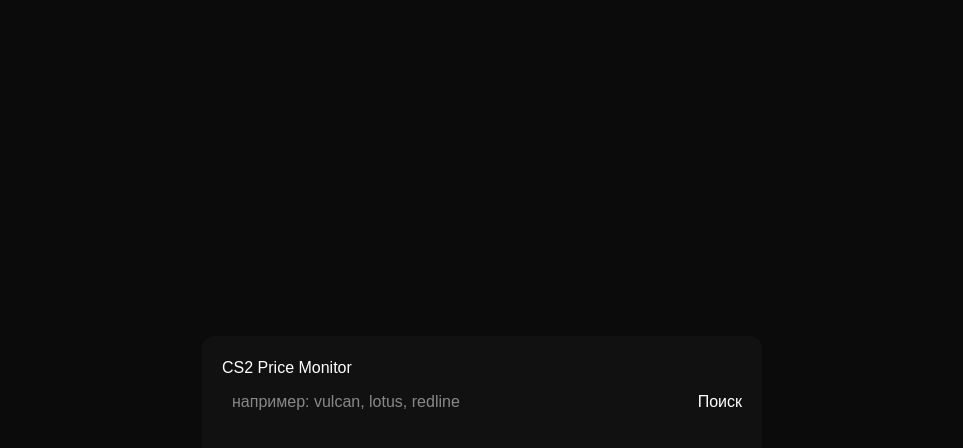
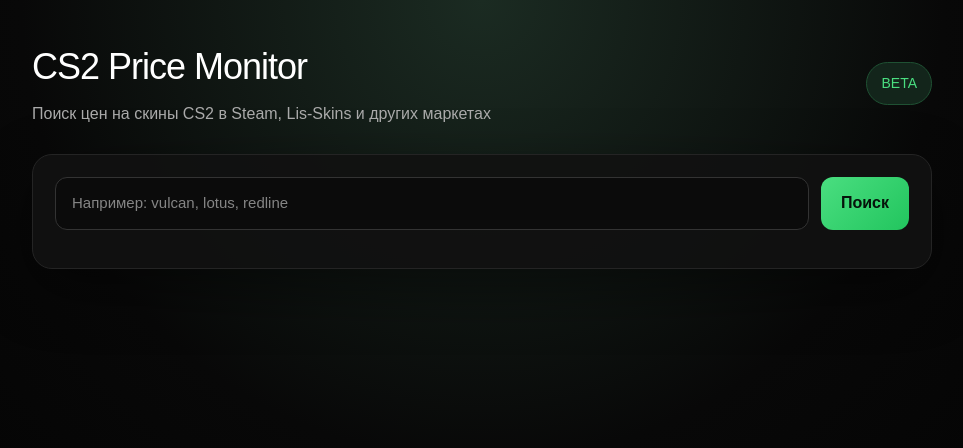
Before and after one commit to mittiekir/cs2-site, a Next.js app: page / in a window 1280 px wide. Shown: the top 448 px of the page, without its empty margins (158-1121 px from the left). Built offline with nearby package versions, Linux system fonts and the light colour scheme.

Commit message:
improve design

```diff
--- a/app/page.tsx
+++ b/app/page.tsx
@@ -31,6 +31,7 @@
   const [filtered, setFiltered] = useState<string[]>([]);
   const [selectedSkin, setSelectedSkin] = useState("");
   const [results, setResults] = useState<PriceItem[]>([]);
+  const [loading, setLoading] = useState(false);
 
   const conditions = [
     "Factory New",
@@ -81,9 +82,11 @@
 
     setFiltered(found);
     setResults([]);
+    setSelectedSkin("");
   };
 
   const fetchPrices = async (skinName: string) => {
+    setLoading(true);
     setSelectedSkin(skinName);
     setFiltered([]);
 
@@ -110,10 +113,7 @@
 
         if (steamRaw) {
           const num = parseFloat(
-            steamRaw
-              .replace("$", "")
-              .replace(",", "")
-              .trim()
+            steamRaw.replace("$", "").replace(",", "").trim()
           );
 
           steamRub = `${Math.round(num * usdToRub)} ₽`;
@@ -155,84 +155,263 @@
     }
 
     setResults(items);
+    setLoading(false);
   };
 
   return (
     <main style={{
+      minHeight: "100vh",
+      background: "radial-gradient(circle at top, #1b2b22 0%, #080808 45%, #000 100%)",
+      color: "white",
+      fontFamily: "Arial, sans-serif",
+      padding: "40px 16px"
+    }}>
+      <div style={{
+        maxWidth: "900px",
+        margin: "0 auto"
+      }}>
+        <header style={{
+          marginBottom: "28px",
           display: "flex",
-      justifyContent: "center",
+          justifyContent: "space-between",
           alignItems: "center",
-      minHeight: "100vh",
+          gap: "20px"
+        }}>
+          <div>
+            <h1 style={{
+              fontSize: "36px",
+              margin: 0,
+              letterSpacing: "-1px"
+            }}>
+              CS2 Price Monitor
+            </h1>
+            <p style={{
+              color: "#aaa",
+              marginTop: "8px"
+            }}>
+              Поиск цен на скины CS2 в Steam, Lis-Skins и других маркетах
+            </p>
+          </div>
+
+          <div style={{
+            padding: "10px 14px",
+            background: "#13251b",
+            color: "#4ade80",
+            borderRadius: "999px",
+            fontSize: "14px",
+            border: "1px solid #1f5133"
+          }}>
+            BETA
+          </div>
+        </header>
+
+        <section style={{
+          background: "rgba(17,17,17,0.9)",
+          border: "1px solid #242424",
+          borderRadius: "20px",
+          padding: "22px",
+          boxShadow: "0 20px 60px rgba(0,0,0,0.45)"
+        }}>
+          <div style={{
+            display: "flex",
+            gap: "12px",
+            marginBottom: "16px"
+          }}>
+            <input
+              placeholder="Например: vulcan, lotus, redline"
+              value={query}
+              onChange={(e) => setQuery(e.target.value)}
+              onKeyDown={(e) => {
+                if (e.key === "Enter") searchSkins();
+              }}
+              style={{
+                flex: 1,
+                padding: "14px 16px",
+                borderRadius: "12px",
+                border: "1px solid #333",
                 background: "#0b0b0b",
                 color: "white",
-      fontFamily: "Arial"
-    }}>
-      <div style={{
-        width: "560px",
-        background: "#111",
-        padding: "20px",
-        borderRadius: "12px"
-      }}>
-        <h1>CS2 Price Monitor</h1>
+                outline: "none",
+                fontSize: "15px"
+              }}
+            />
 
-        <div style={{ display: "flex", gap: 10 }}>
-          <input
-            placeholder="например: vulcan, lotus, redline"
-            value={query}
-            onChange={(e) => setQuery(e.target.value)}
-            style={{ flex: 1, padding: "10px" }}
-          />
-          <button onClick={searchSkins}>Поиск</button>
+            <button
+              onClick={searchSkins}
+              style={{
+                padding: "14px 20px",
+                borderRadius: "12px",
+                border: "none",
+                background: "linear-gradient(135deg, #4ade80, #22c55e)",
+                color: "#06130b",
+                fontWeight: "bold",
+                cursor: "pointer"
+              }}
+            >
+              Поиск
+            </button>
           </div>
 
           {selectedSkin && (
-          <p style={{ color: "#aaa", marginTop: 10 }}>
-            Выбран скин: {selectedSkin}
-          </p>
+            <div style={{
+              marginBottom: "18px",
+              padding: "12px 14px",
+              background: "#101c15",
+              border: "1px solid #1f5133",
+              borderRadius: "12px",
+              color: "#b7f7cc"
+            }}>
+              Выбран скин: <b>{selectedSkin}</b>
+            </div>
           )}
 
-        <div style={{ marginTop: 15 }}>
+          {filtered.length > 0 && (
+            <div style={{
+              display: "grid",
+              gap: "8px",
+              marginBottom: "20px"
+            }}>
               {filtered.map((skin, i) => (
-            <div
+                <button
                   key={i}
                   onClick={() => fetchPrices(skin)}
                   style={{
-                padding: "10px",
-                background: "#1a1a1a",
-                marginBottom: "6px",
+                    textAlign: "left",
+                    padding: "12px 14px",
+                    background: "#181818",
+                    color: "white",
+                    border: "1px solid #292929",
+                    borderRadius: "12px",
                     cursor: "pointer",
-                borderRadius: "8px"
+                    fontSize: "15px"
                   }}
                 >
                   {skin}
-            </div>
+                </button>
               ))}
             </div>
+          )}
 
-        <div style={{ marginTop: 20 }}>
+          {loading && (
+            <div style={{
+              padding: "18px",
+              background: "#181818",
+              borderRadius: "14px",
+              color: "#aaa",
+              textAlign: "center"
+            }}>
+              Загружаю цены...
+            </div>
+          )}
+
+          <div style={{
+            display: "grid",
+            gap: "12px"
+          }}>
             {results.map((item, i) => (
               <div key={i} style={{
-              padding: "10px",
-              background: "#1a1a1a",
-              marginBottom: "8px",
-              borderRadius: "8px"
+                padding: "16px",
+                background: "#181818",
+                border: "1px solid #2a2a2a",
+                borderRadius: "16px"
               }}>
-              <div style={{ fontWeight: "bold" }}>
+                <div style={{
+                  display: "flex",
+                  justifyContent: "space-between",
+                  alignItems: "center",
+                  marginBottom: "10px"
+                }}>
+                  <strong style={{ fontSize: "16px" }}>
                     {item.condition}
+                  </strong>
+
+                  <span style={{
+                    fontSize: "13px",
+                    color: "#aaa"
+                  }}>
+                    CS2
+                  </span>
                 </div>
 
-              <div style={{ marginTop: 5 }}>
-                <div>Steam: {item.steamPrice} ({item.steamRub})</div>
-                <div>Skinport: {item.skinportPrice}</div>
+                <div style={{
+                  display: "grid",
+                  gridTemplateColumns: "1fr 1fr",
+                  gap: "10px"
+                }}>
+                  <div style={{
+                    padding: "12px",
+                    background: "#0d0d0d",
+                    borderRadius: "12px"
+                  }}>
+                    <div style={{ color: "#aaa", fontSize: "13px" }}>
+                      Steam
+                    </div>
+                    <div style={{ color: "#4ade80", fontWeight: "bold", marginTop: "4px" }}>
+                      {item.steamPrice}
+                    </div>
+                    <div style={{ color: "#ddd", fontSize: "14px" }}>
+                      {item.steamRub}
+                    </div>
                   </div>
 
-              <div style={{ marginTop: 5, display: "flex", gap: 10 }}>
-                <a href={item.linkSteam} target="_blank">Steam</a>
-                <a href={item.linkLis} target="_blank">Lis-Skins</a>
+                  <div style={{
+                    padding: "12px",
+                    background: "#0d0d0d",
+                    borderRadius: "12px"
+                  }}>
+                    <div style={{ color: "#aaa", fontSize: "13px" }}>
+                      Skinport
+                    </div>
+                    <div style={{ color: "#60a5fa", fontWeight: "bold", marginTop: "4px" }}>
+                      {item.skinportPrice}
+                    </div>
+                    <div style={{ color: "#777", fontSize: "14px" }}>
+                      маркет
+                    </div>
+                  </div>
+                </div>
+
+                <div style={{
+                  display: "flex",
+                  gap: "10px",
+                  marginTop: "12px"
+                }}>
+                  <a
+                    href={item.linkSteam}
+                    target="_blank"
+                    style={{
+                      flex: 1,
+                      textAlign: "center",
+                      padding: "10px",
+                      background: "#222",
+                      color: "white",
+                      borderRadius: "10px",
+                      textDecoration: "none"
+                    }}
+                  >
+                    Steam
+                  </a>
+
+                  <a
+                    href={item.linkLis}
+                    target="_blank"
+                    style={{
+                      flex: 1,
+                      textAlign: "center",
+                      padding: "10px",
+                      background: "#222",
+                      color: "white",
+                      borderRadius: "10px",
+                      textDecoration: "none"
+                    }}
+                  >
+                    Lis-Skins
+                  </a>
                 </div>
               </div>
             ))}
           </div>
+        </section>
       </div>
     </main>
   );
```
Lines whose indentation alone changed are shown as unchanged.
